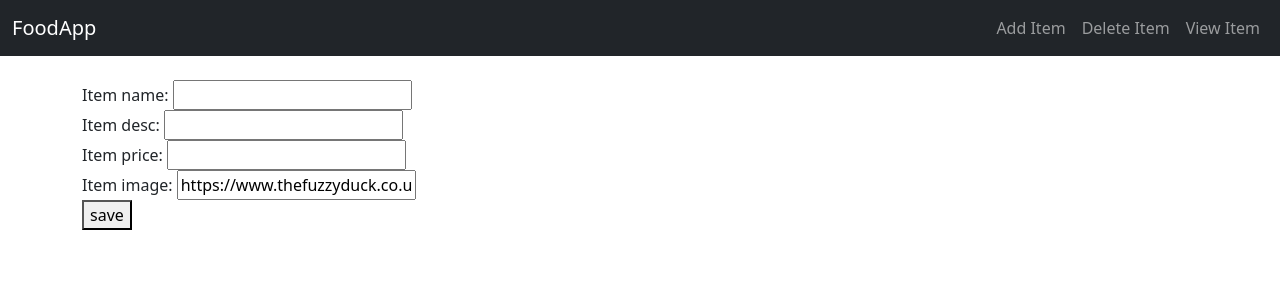
After one commit to imsaqib04/Food-Menu-App, a Django app: page /food/add/ in a window 1280 px wide. The commit adds this page. Shown: the top 300 px of the page. Run offline with Django 5.2, Linux system fonts and the light colour scheme.

Commit message:
form add

```diff
--- /dev/null
+++ b/food/forms.py
@@ -0,0 +1,7 @@
+from django import forms
+from .models import Item
+
+class ItemForm(forms.ModelForm):
+    class Meta:
+        model=Item
+        fields = ['item_name','item_desc','item_price','item_image']
--- a/food/templates/food/base.html
+++ b/food/templates/food/base.html
@@ -16,7 +16,7 @@
         <div class="container-fluid">
             <a class="navbar-brand" href="#">FoodApp</a>
             <div class="navbar-nav ms-auto">
-                <a class="nav-item nav-link" href="#">Add Item</a>
+                <a class="nav-item nav-link" href="{%url 'food:create_item'%}">Add Item</a>
                 <a class="nav-item nav-link" href="#">Delete Item</a>
                 <a class="nav-item nav-link" href="#">View Item</a>
             </div>
--- a/food/templates/food/detail.html
+++ b/food/templates/food/detail.html
@@ -12,6 +12,7 @@
             <h1>{{ item.item_name }}</h1>
             <h2>{{ item.item_desc }}</h2>
             <h3>Price: ₹{{ item.item_price }}</h3>
+            <a href="{% url 'food:delete_item' item.id %}">delete</a>
         </div>
     </div>
 </div>
--- /dev/null
+++ b/food/templates/food/item-form.html
@@ -0,0 +1,8 @@
+{%extends 'food/base.html' %}
+{% block body %}
+<form method = "POST">
+    {% csrf_token %}
+    {{form}}
+    <button type="submit">save</button>
+</form>
+{% endblock %}
--- a/food/urls.py
+++ b/food/urls.py
@@ -8,4 +8,14 @@
     #/food/1
     path("<int:item_id>/",views.details,name = "detail"),
     path("item/",views.item,name = "item"),
+
+    # add item
+    path("add/",views.create_item,name = "create_item"),
+
+    #edit
+    path('update/<int:id>/',views.update_item,name = 'update_item'),
+
+    #delete
+    path('delete/<int:id>/',views.delete_item,name = 'delete_item'),
+
 ]
--- a/food/views.py
+++ b/food/views.py
@@ -2,6 +2,8 @@
 from django.http import HttpResponse
 from .models import Item
 from django.template import loader
+from django.shortcuts import redirect
+from .forms import ItemForm
 
 # Create your views here.
 
@@ -22,3 +24,31 @@
         'item':item,
     }
     return render(request,'food/detail.html',context)
+
+def create_item(request):
+    form = ItemForm(request.POST or None)
+
+    if form.is_valid():
+        form.save()
+        return redirect("food.index")
+
+    return render(request,'food/item-form.html',{'form':form})
+
+def update_item(request,id):
+    item = Item.objects.get(id=id)
+    form = ItemForm(request.POST or None,instance=item)
+
+    if form.is_valid():
+        form.save()
+        return redirect('food:index')
+
+    return render(request,'food/item-form.html',{'form':form,'item':item})
+
+def delete_item(request,id):
+    item = Item.objects.get(id = id)
+
+    if request.method == 'POST':
+        item.delete()
+        return redirect("food:index")
+
+    return render(request,"food/item-delete.html",{'item':item})
```
Also changed, not shown: food/templates/food/item-delete.html (added, +9 -0 lines), db.sqlite3.
